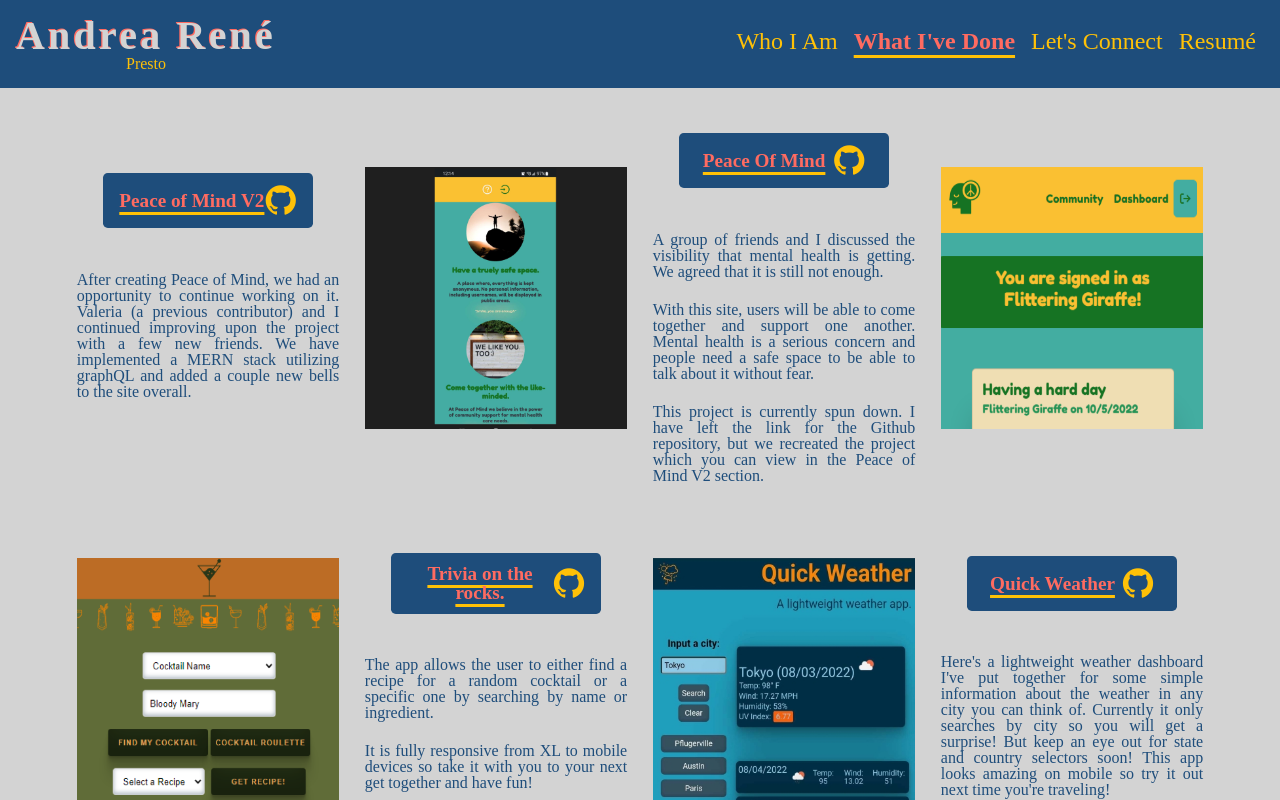
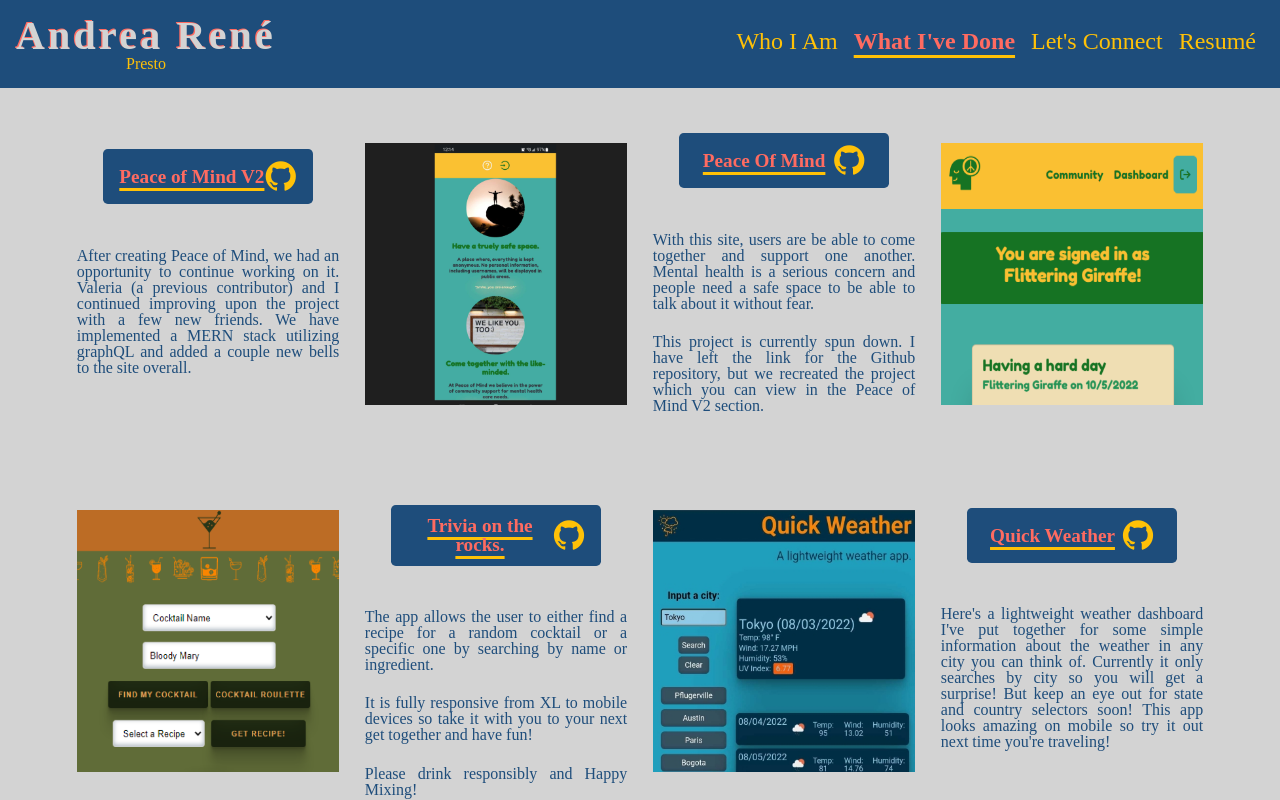
Before and after one commit to AndreaRene/AndreaRene, a React (Create React App) app: page / in a window 1280 px wide. Both pictures are taken after a click on the item "What I've Done". Shown: the top 800 px of the page. Built offline with nearby package versions, Linux system fonts and the light colour scheme.

Commit message:
work on project descriptions

```diff
--- a/src/components/Portfolio.js
+++ b/src/components/Portfolio.js
@@ -18,10 +18,10 @@ const data = [
         githubUrl: 'https://github.com/AndreaRene/Peace-Of-Mind_V2'
     },
     {
-        descriptionOne: 'A group of friends and I discussed the visibility that mental health is getting. We agreed that it is still not enough.',
-        descriptionTwo: 'With this site, users will be able to come together and support one another. Mental health is a serious concern and people need a safe space to be able to talk about it without fear.',
+
+        descriptionOne: 'With this site, users are be able to come together and support one another. Mental health is a serious concern and people need a safe space to be able to talk about it without fear.',
         caption: 'Peace Of Mind',
-        descriptionThree: 'This project is currently spun down. I have left the link for the Github repository, but we recreated the project which you can view in the Peace of Mind V2 section.',
+        descriptionTwo: 'This project is currently spun down. I have left the link for the Github repository, but we recreated the project which you can view in the Peace of Mind V2 section.',
         projectUrl: 'https://github.com/AndreaRene/Peace_of_Mind',
         imageSource: pom,
         altText: 'a small image of the website',
```
